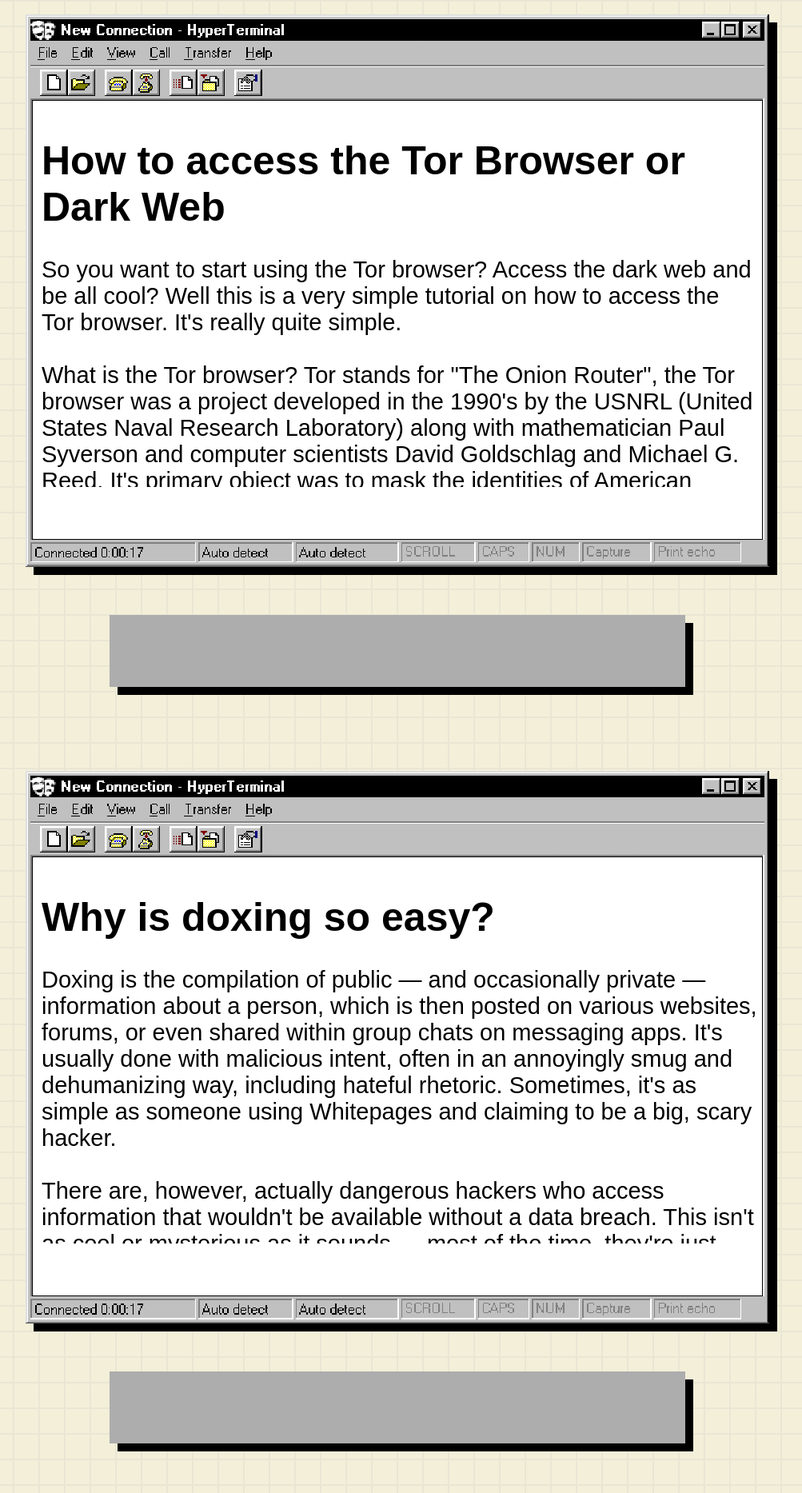
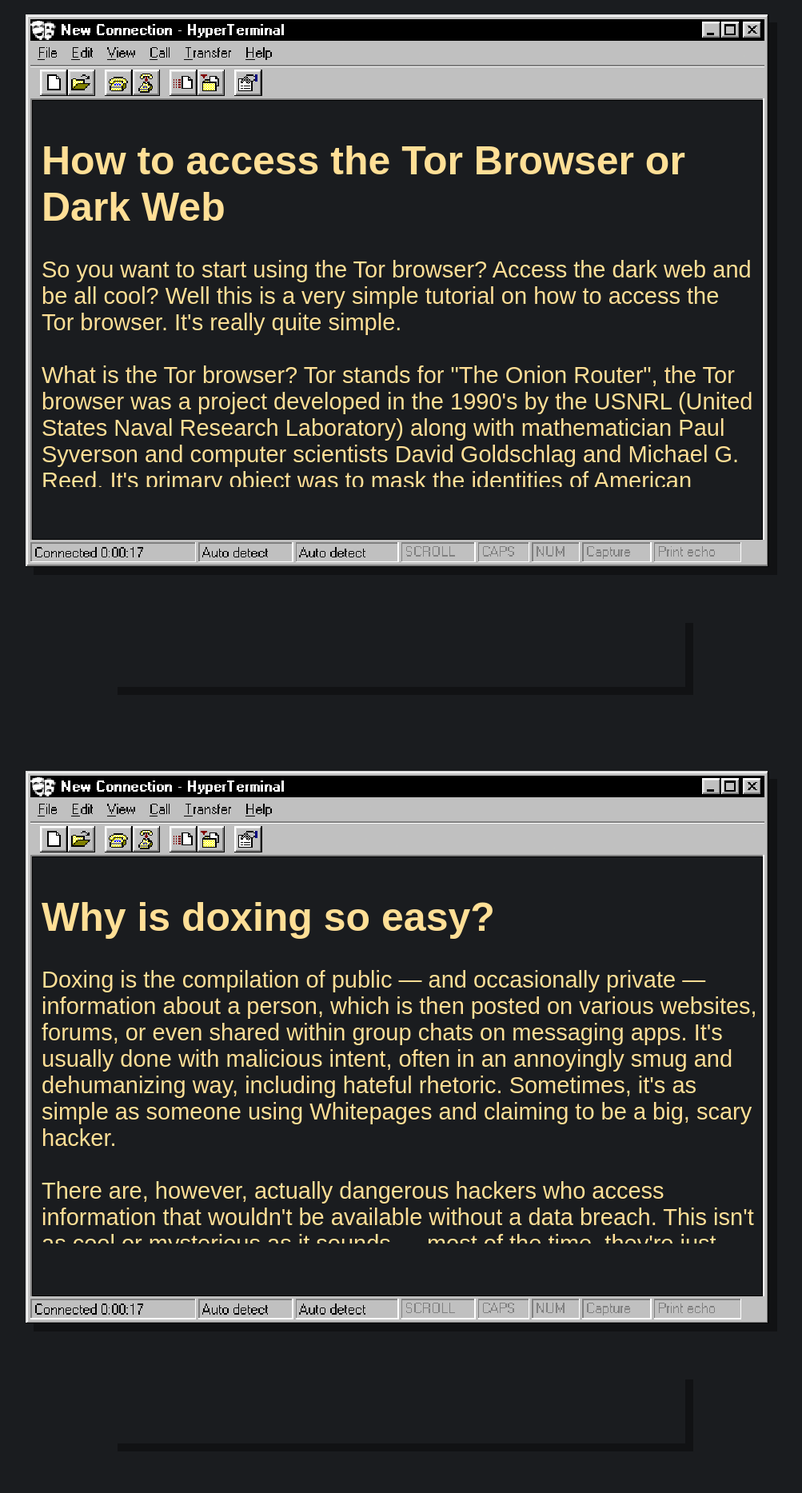
Before and after one commit to mr-fine777/padrinos-blog, a PHP site: page / in a window 1280 px wide. Shown: the part 74-1941 px from the top of the page at 80% size, without its empty margins (143-1146 px from the left). Run offline with PHP 8.4, Linux system fonts and the light colour scheme; some libraries are stand-ins or nearby versions.

Commit message:
Update styles.css

```diff
--- a/styles.css
+++ b/styles.css
@@ -1,13 +1,20 @@
+:root {
+  --font: #FFDF96;
+  --header: #111214;
+  --body: #1a1c1f;
+  --subbody: #212327;
+}
+
 body {
+  color: var(--font);
   margin: 0;
   padding: 0;
   min-height: 100vh;
   display: flex;
   flex-direction: column;
   align-items: center;
-  background-color: #f4f4f4;
+  background-color: var(--body);
   padding: 40px 0;
-  background-image: url('img/bgm.png');
   background-size: repeat;
   background-position: center;
   image-rendering: pixelated;
@@ -36,11 +43,11 @@
   box-sizing: border-box;
   font-size: 29px;
   font-family: Arial, sans-serif;
-  background-color: white;
+  background-color: var(--body);
   padding-top: 100px;
   padding-bottom: 100px;
   margin-bottom: 40px; /* Add spacing between windows */
-  box-shadow: 10px 10px;
+  box-shadow: 10px 10px #111214;
 }
 
 .box-window {
@@ -53,7 +60,7 @@
   box-sizing: border-box;
   font-size: 20px;
   font-family: Arial, sans-serif;
-  background-color: white;
+  background-color: var(--body);
   padding-top: 100px;
   padding-bottom: 100px;
   margin-bottom: 40px;
@@ -107,7 +114,7 @@
   width: 720px;
   margin: 20px 0;
   margin-bottom: 45px;
-  background-color: #adadad;
+  background-color: var(--body);
   height: 90px;
-  box-shadow: 10px 10px black;
+  box-shadow: 10px 10px #111214;
 }
```
